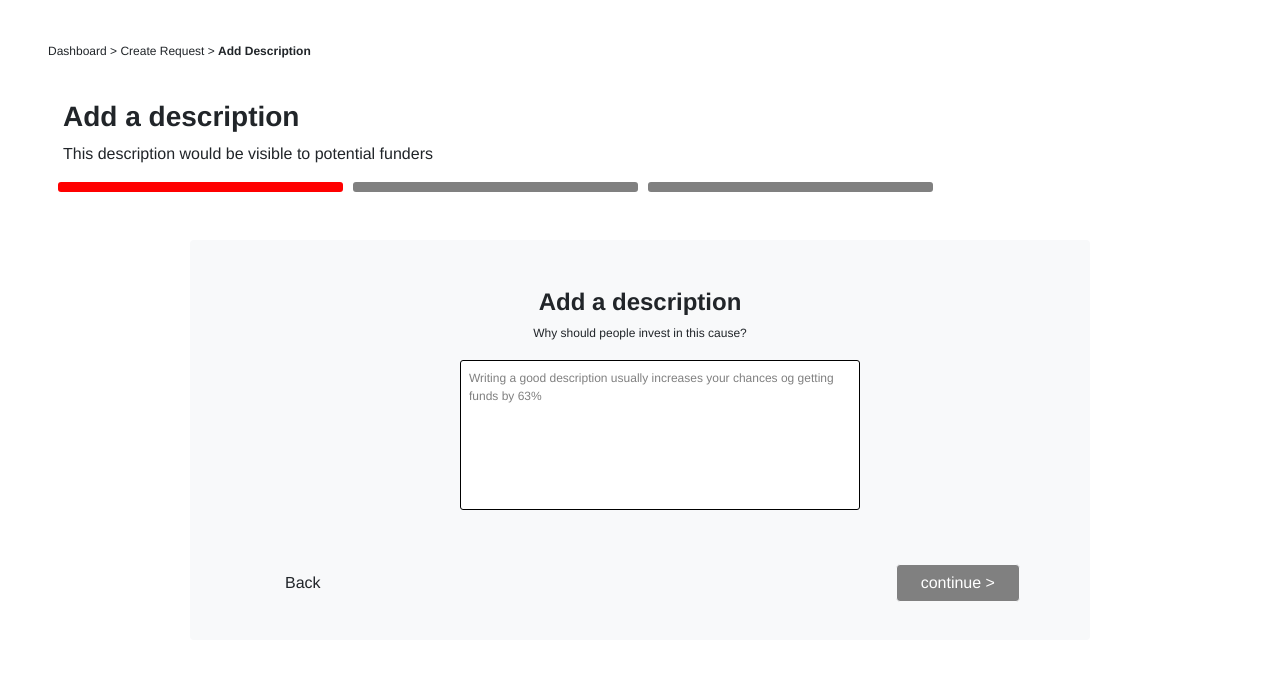
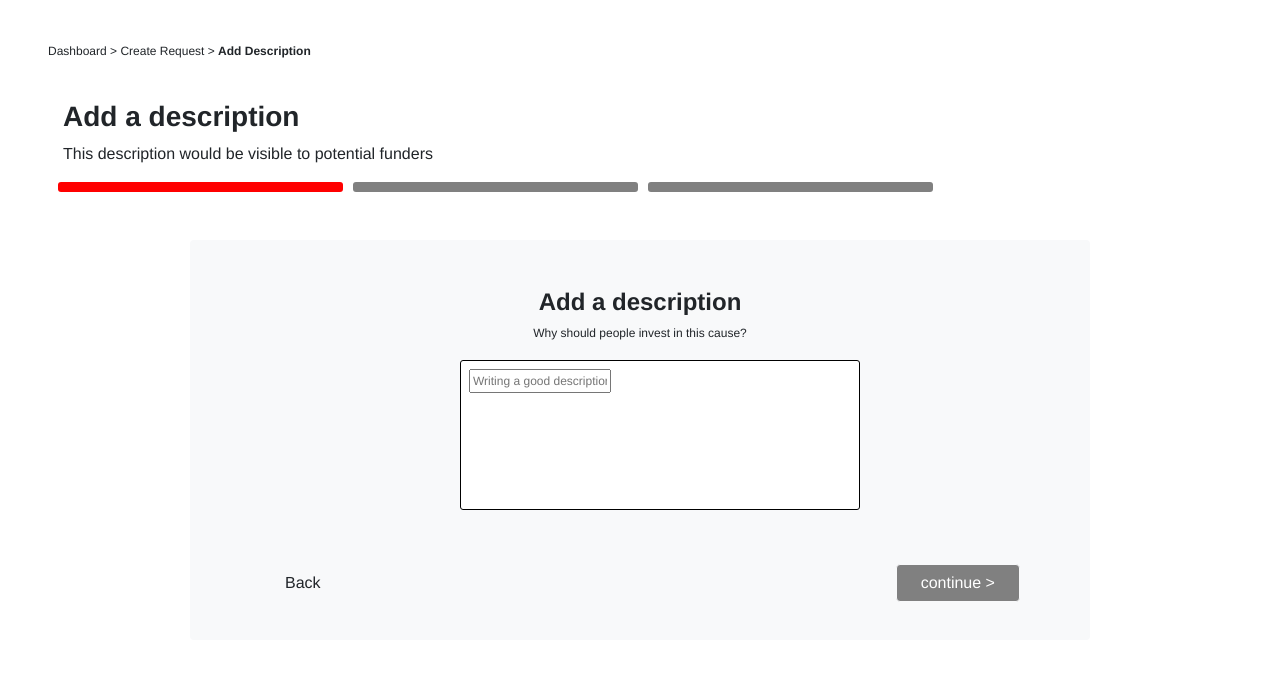
Before and after one commit to uchendu1/request-form-2, a plain HTML site: page index.html in a window 1280 px wide. Shown: the part 110-800 px from the top of the page. Drawn offline with nearby package versions, Linux system fonts and the light colour scheme.

Commit message:
second commit

```diff
--- a/index.html
+++ b/index.html
@@ -53,6 +53,8 @@
             margin: auto;
         }
 
+
+
         .largemb {
             margin-bottom: 100px;
             font-size: 12px;
@@ -82,6 +84,8 @@
             border: 1px solid black;
 
         }
+
+
 
         .continue {
             background-color: gray;
@@ -157,7 +161,7 @@
 
 
     </div>
-    <div class="row ">
+    <div class="row">
 
 
         <div class="divbig text-center bg-light p-5 ">
@@ -166,7 +170,8 @@
 
 
             <div class="divmid text-left p-2 m-0">
-                <p class="chances">Writing a good description usually increases your chances og getting funds by 63%
+                <input type="text" placeholder="Writing a good description usually increases your chances of getting funds by 63%">
+
                 </p>
             </div>
         </div>
```
